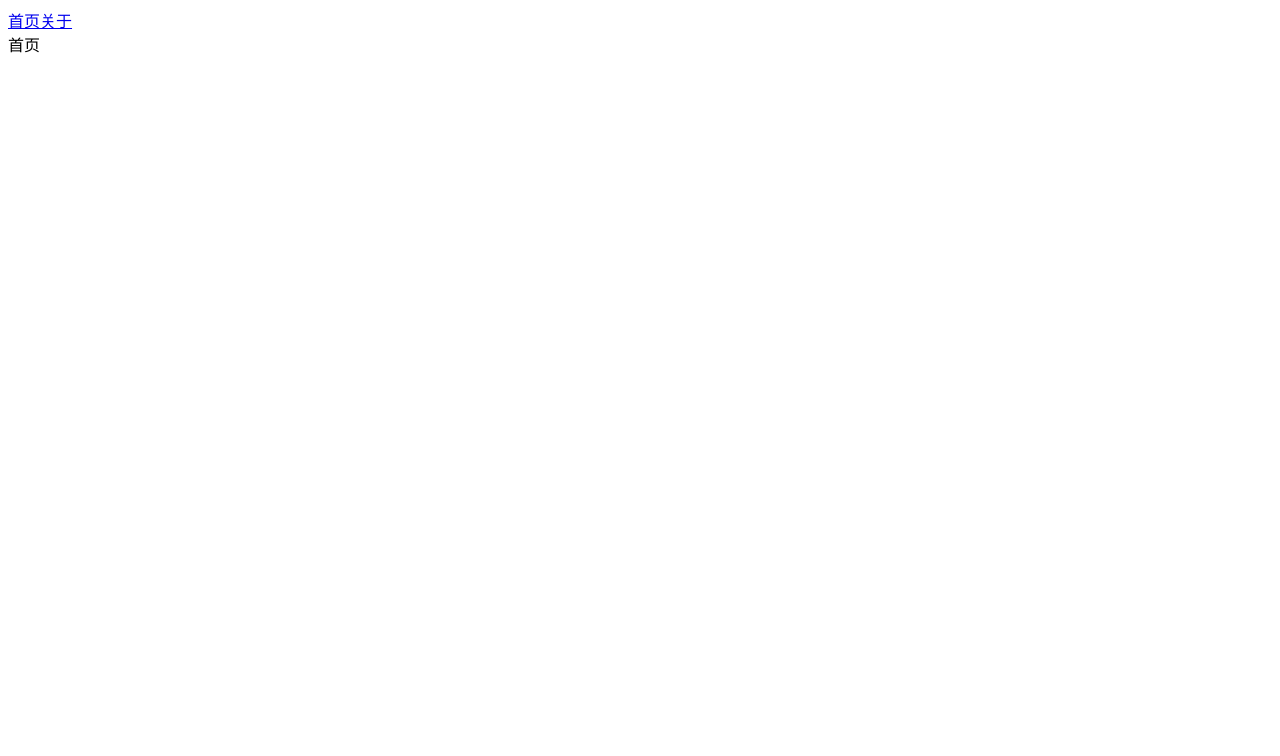
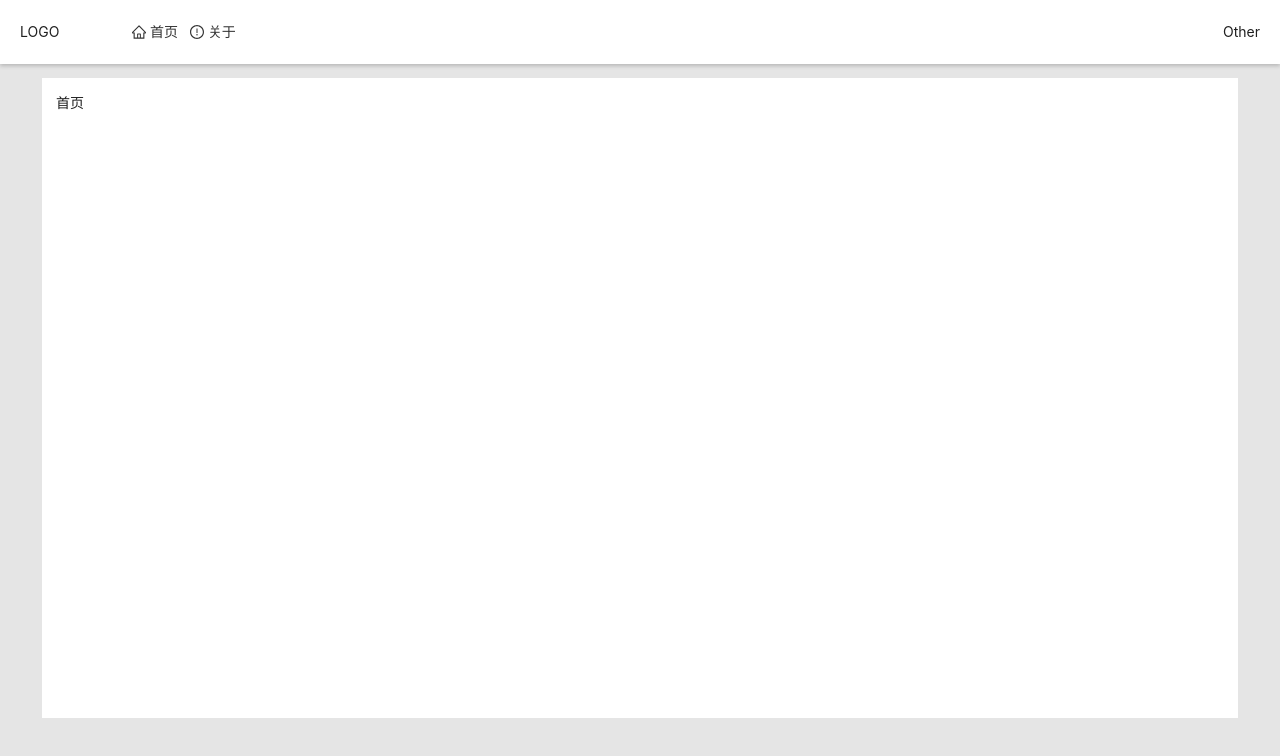
Before and after one commit to Wang-Qing1/react-app, a React (Create React App) app: page / in a window 1280 px wide. Shown: the top 756 px of the page. Built offline with nearby package versions, Linux system fonts and the light colour scheme.

Commit message:
路由测试

```diff
--- a/package.json
+++ b/package.json
@@ -8,6 +8,8 @@
     "@testing-library/react": "^13.4.0",
     "@testing-library/user-event": "^13.5.0",
     "antd": "^5.4.5",
+    "nanoid": "^4.0.2",
+    "prop-types": "^15.8.1",
     "react": "^18.2.0",
     "react-dom": "^18.2.0",
     "react-router-dom": "^6.10.0",
--- a/src/App.js
+++ b/src/App.js
@@ -1,8 +1,7 @@
 // App.js
 import React from "react";
-import {BrowserRouter, Navigate, NavLink, Route, Routes} from "react-router-dom";
-import Home from "./page/Home/Home";
-import About from "./page/About/About";
+import AppFrame from "./components/AppFrame/AppFrame";
+import {BrowserRouter} from "react-router-dom";
 
 /**
  * 项目主文件
@@ -19,17 +18,7 @@ export default class App extends React.Component {
     return (
       <div className={"app"}>
         <BrowserRouter>
-          {/* 指定跳转的组件，to 用来配置路由地址 */}
-          <NavLink to={'/'}>首页</NavLink>
-          <NavLink to={'/about'}>关于</NavLink>
-
-          {/* 路由出口：路由对应的组件会在这里进行渲染 */}
-          <Routes>
-            <Route path={'/'} element={<Home />}></Route>
-            <Route path={'/about'} element={<About />}></Route>
-            {/* 未匹配到path路径重定向到首页 */}
-            <Route path={'*'} element={<Navigate to={'/'}/>} />
-          </Routes>
+          <AppFrame />
         </BrowserRouter>
       </div>
     );
--- /dev/null
+++ b/src/components/AppFrame/AppContent/AppContent.css
@@ -0,0 +1,6 @@
+.app-frame-content {
+    margin: 1em 3em;
+    padding: 1em;
+    background-color: #FFFFFF;
+    min-height: 80vh;
+}
--- /dev/null
+++ b/src/components/AppFrame/AppContent/AppContent.js
@@ -0,0 +1,34 @@
+// AppContent.js
+import React from "react";
+import './AppContent.css';
+import {Layout} from "antd";
+import {Navigate, Route, Routes} from "react-router-dom";
+import Home from "../../../page/Home/Home";
+import About from "../../../page/About/About";
+
+/**
+ * 项目 - 主框架 - 内容
+ */
+export default class AppContent extends React.Component {
+  constructor(props) {
+    super(props);
+    this.state = {
+      ...this.state,
+
+    }
+  }
+
+  render() {
+    return (
+      <Layout.Content className={'app-frame-content'}>
+        {/* 路由出口：路由对应的组件会在这里进行渲染 */}
+        <Routes>
+          <Route path={'/'} element={<Home />}></Route>
+          <Route path={'/about'} element={<About />}></Route>
+          {/* 未匹配到path路径重定向到首页 */}
+          <Route path={'*'} element={<Navigate to={'/'}/>} />
+        </Routes>
+      </Layout.Content>
+    );
+  }
+}
--- /dev/null
+++ b/src/components/AppFrame/AppFrame.css
@@ -0,0 +1,3 @@
+.app-frame {
+    background-color: rgba(255, 255, 255, 0);
+}
--- /dev/null
+++ b/src/components/AppFrame/AppFrame.js
@@ -0,0 +1,28 @@
+// AppFrame.js
+import React from "react";
+import './AppFrame.css';
+import {Layout} from "antd";
+import AppHeader from "./AppHeader/AppHeader";
+import AppContent from "./AppContent/AppContent";
+
+/**
+ * 项目 - 主框架
+ */
+export default class AppFrame extends React.Component {
+  constructor(props) {
+    super(props);
+    this.state = {
+      ...this.state,
+
+    }
+  }
+
+  render() {
+    return (
+      <Layout className={'app-frame'}>
+        <AppHeader />
+        <AppContent />
+      </Layout>
+    );
+  }
+}
--- /dev/null
+++ b/src/components/AppFrame/AppHeader/AppHeader.css
@@ -0,0 +1,31 @@
+.app-frame-header {
+    display: flex;
+    position: sticky;
+    top: 0;
+    z-index: 1;
+    width: 100%;
+    background-color: rgba(255, 255, 255, 1);
+    box-shadow: 0 2px 4px 0 rgba(0, 0, 0, .2);
+    padding: 0px !important;
+}
+
+/* 顶部导航栏 路由样式 */
+.page-route-nav-link {
+    margin: 0 6px;
+    color: rgba(0, 0, 0, .8);
+}
+
+/* 顶部导航栏 LOGO */
+.header-logo {
+    margin: 0 6px 0 20px;
+    width: 100px;
+}
+
+/* 顶部导航栏 其他 */
+.header-page-route-other {
+    display: flex;
+    flex: 1;
+    justify-content: flex-end;
+    align-items: center;
+    margin-right: 20px;
+}
--- /dev/null
+++ b/src/components/AppFrame/AppHeader/AppHeader.js
@@ -0,0 +1,45 @@
+// AppHeader.js
+import React from "react";
+import './AppHeader.css';
+import {Layout} from "antd";
+import {NavLink} from "react-router-dom";
+import {PageRoutes} from "../../../routes";
+
+/**
+ * 项目 - 主框架 - 顶部
+ */
+export default class AppHeader extends React.Component {
+  constructor(props) {
+    super(props);
+    this.state = {
+      ...this.state,
+
+    }
+  }
+
+  renderRouteItem(item) {
+    let {uid, path, icon, title} = item;
+    return (
+      /* 指定跳转的组件，to 用来配置路由地址 */
+      <NavLink key={uid} to={path} className={'page-route-nav-link'}>{icon} {title}</NavLink>
+    );
+  }
+
+  render() {
+    return (
+      <Layout.Header className={'app-frame-header'}>
+        <div className={'header-logo'}>
+          LOGO
+        </div>
+        <div className={'header-page-route'}>
+          {
+            PageRoutes.map(item => this.renderRouteItem(item))
+          }
+        </div>
+        <div className={'header-page-route-other'}>
+          Other
+        </div>
+      </Layout.Header>
+    );
+  }
+}
--- a/src/index.js
+++ b/src/index.js
@@ -2,7 +2,8 @@ import React from "react";
 import {createRoot} from "react-dom/client";
 import App from "./App";
 import {ConfigProvider} from "antd";
-import zhCN from 'antd/es/locale/zh_CN'
+import zhCN from 'antd/es/locale/zh_CN';
+import './styles/index.css';
 
 const container = document.getElementById('root');
 const root = createRoot(container);
--- /dev/null
+++ b/src/routes.js
@@ -0,0 +1,28 @@
+// routes.js
+
+import {getUid} from "./utils/utils";
+import {ExclamationCircleOutlined, HomeOutlined} from "@ant-design/icons";
+import Home from "./page/Home/Home";
+import About from "./page/About/About";
+
+/**
+ * 页面跳转路由配置
+ */
+const PageRoutes = [
+  {
+    uid: getUid('route'),
+    path: '/',
+    title: '首页',
+    icon: <HomeOutlined />,
+    element: <Home />,
+  },
+  {
+    uid: getUid('route'),
+    path: '/about',
+    title: '关于',
+    icon: <ExclamationCircleOutlined />,
+    element: <About />,
+  }
+];
+
+export { PageRoutes };
--- /dev/null
+++ b/src/styles/index.css
@@ -0,0 +1,24 @@
+/* 100% 宽 100% 高 且 overflow visible 保证内容超出时使用window的滚动条，避免出现不必要的滚动条 */
+html, body {
+    width: 100%;
+    height: 100%;
+    overflow: visible;
+}
+
+body {
+    margin: 0 !important;
+}
+
+/* 设定最小宽度避免严重变形 */
+#root {
+    position: relative;
+    width: 100%;
+    height: 100%;
+    min-width: 800px;
+    min-height: 400px;
+}
+
+.app {
+    height: 100%;
+    background-color: rgba(0, 0, 0, .1);
+}
--- /dev/null
+++ b/src/utils/utils.js
@@ -0,0 +1,22 @@
+// utils.js
+
+import {nanoid} from "nanoid";
+
+/**
+ * nanoid UUID生成
+ * @param prefix 前缀
+ * @param size  UUID位数，默认6位
+ */
+function getUid(prefix, size) {
+  if (!size || Number(size) <= 0) {
+    size = 6;
+  }
+  if (prefix) {
+    return `${prefix}_${nanoid(size)}`
+  } else {
+    return nanoid(size);
+  }
+}
+
+
+export { getUid };
```
Also changed, not shown: 1 other file (tests, documents, lock files or other folders).
